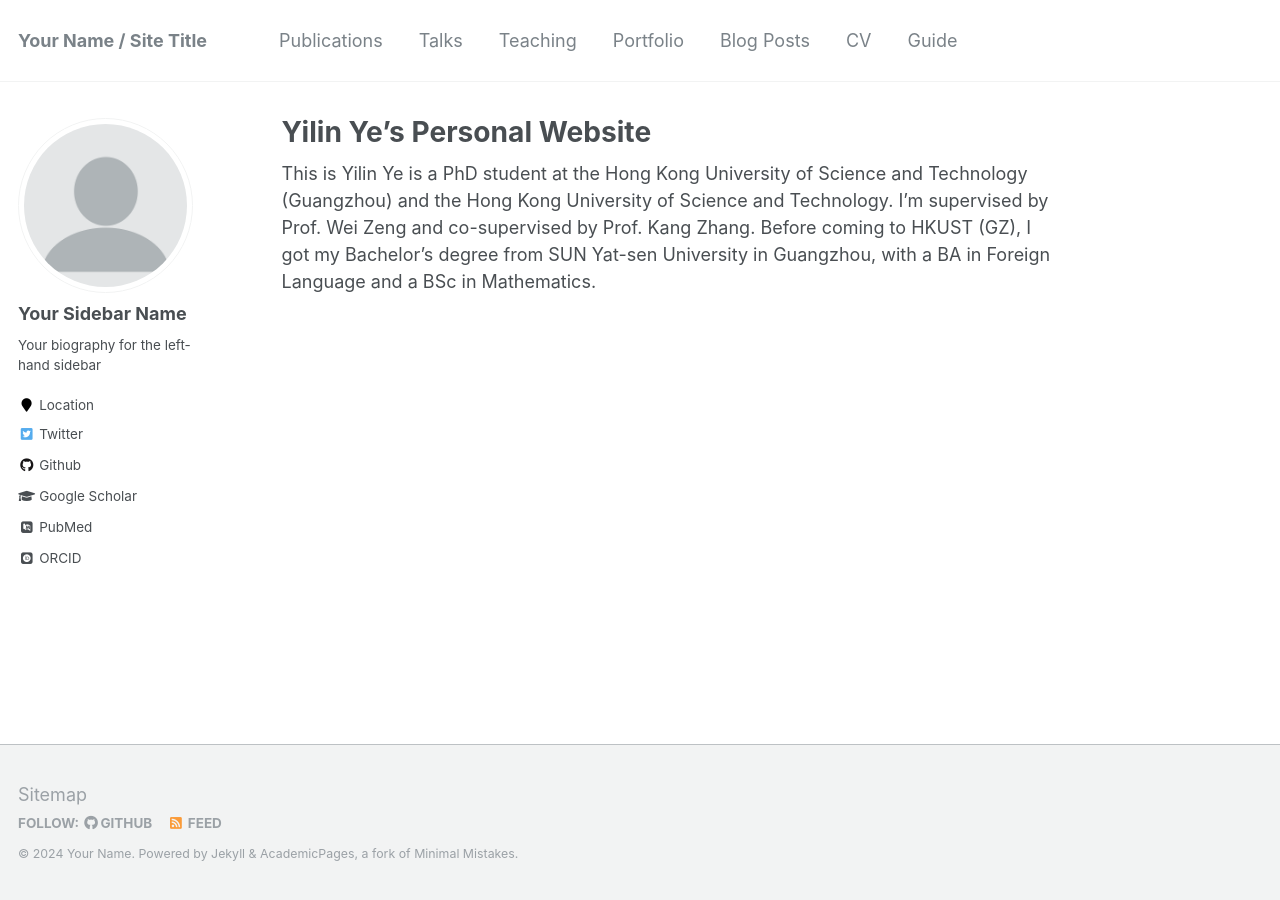
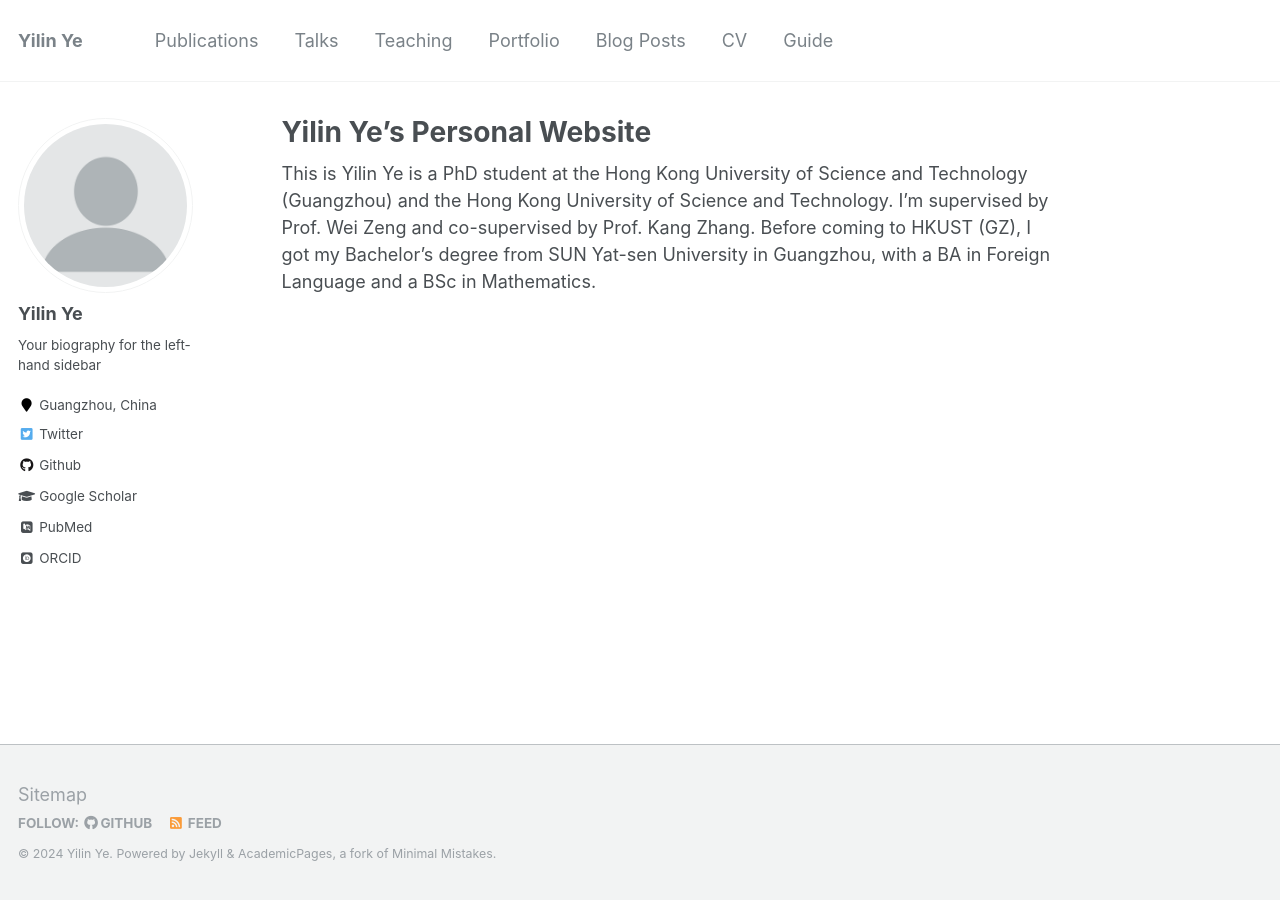
Before and after one commit to yilinye/yilinye.github.io, a Jekyll site: the page built from _pages/about.md, in a window 1280 px wide. Built offline with Jekyll 4.4.1, drawn with Linux system fonts in a browser that asks for light colours; some web fonts are replaced.

Commit message:
Update _config.yml

```diff
--- a/_config.yml
+++ b/_config.yml
@@ -7,13 +7,13 @@
 
 # Site Settings
 locale                   : "en-US"
-title                    : "Your Name / Site Title"
+title                    : "Yilin Ye"
 title_separator          : "-"
-name                     : &name "Your Name"
+name                     : &name "Yilin Ye"
 description              : &description "personal description"
-url                      : https://academicpages.github.io # the base hostname & protocol for your site e.g. "https://mmistakes.github.io"
+url                      : https://yilinye.github.io # the base hostname & protocol for your site e.g. "https://mmistakes.github.io"
 baseurl                  : "" # the subpath of your site, e.g. "/blog"
-repository               : "academicpages/academicpages.github.io"
+repository               : "yilinye/yilinye.github.io"
 teaser                   :  # filename of teaser fallback teaser image placed in /images/, .e.g. "500x300.png"
 breadcrumbs              : false # true, false (default)
 words_per_minute         : 160
@@ -80,13 +80,13 @@ analytics:
 
 # Site Author
 author:
-  name             : "Your Sidebar Name"
+  name             : "Yilin Ye"
   avatar           : "profile.png"
   bio              : "Your biography for the left-hand sidebar"
-  location         : "Location"
+  location         : "Guangzhou, China"
   employer         :
   pubmed           : "https://www.ncbi.nlm.nih.gov/pubmed/?term=john+snow"
-  googlescholar    : "http://yourfullgooglescholarurl.com"
+  googlescholar    : "https://scholar.google.com/citations?user=jwPgey4AAAAJ&hl=en"
   email            :
   researchgate     :  # example: "https://www.researchgate.net/profile/yourprofile"
   uri              :
@@ -96,14 +96,14 @@ author:
   flickr           :
   facebook         :
   foursquare       :
-  github           : "academicpages"
+  github           : "yilinye"
   google_plus      :
   keybase          :
   instagram        :
   impactstory      : #"https://profiles.impactstory.org/u/xxxx-xxxx-xxxx-xxxx"
   lastfm           :
   linkedin         :
-  orcid            : "http://orcid.org/yourorcidurl"
+  orcid            : "https://orcid.org/0000-0001-8874-5928"
   pinterest        :
   soundcloud       :
   stackoverflow    : # http://stackoverflow.com/users/123456/username
```
